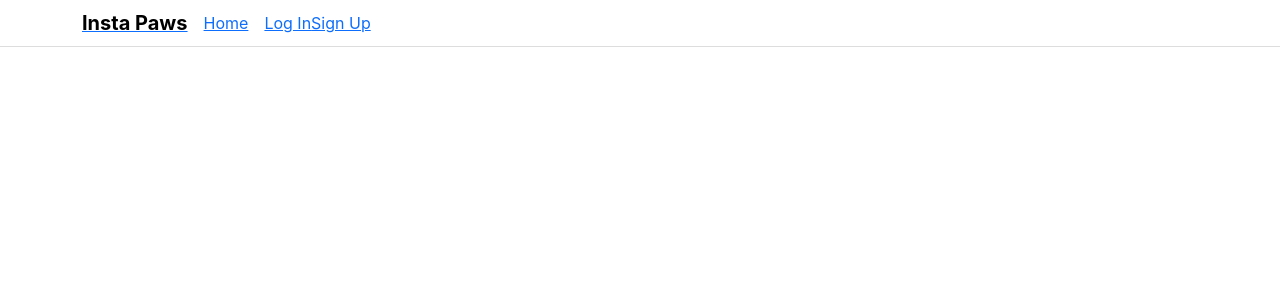
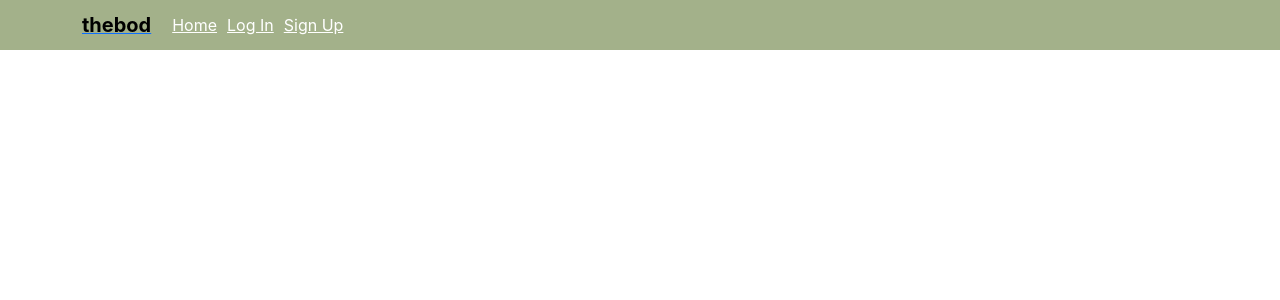
Before and after one commit to Brad-Hammond/instapawsapp, a React (Create React App) app: page / in a window 1280 px wide. Shown: the top 300 px of the page. Built offline with nearby package versions, Linux system fonts and the light colour scheme.

Commit message:
Feat: Updated NavBar component to include newley - crteated files / styles.

```diff
--- a/src/components/NavBar.js
+++ b/src/components/NavBar.js
@@ -1,6 +1,15 @@
 import React from "react";
 import { NavLink } from "react-router-dom";
+import useClickOutsideToggle from "../hooks/useClickOutsideToggle";
+import { removeTokenTimestamp } from "../utils/utils";
+import { useCookies } from "react-cookie";
+import {
+  useCurrentUser,
+  useSetCurrentUser,
+} from "../contexts/CurrentUserContext";
 import axios from "axios";
+import styles from "../styles/NavBar.module.css";
+import Avatar from "./Avatar";
 import { AiOutlineUser, AiOutlineLogout } from "react-icons/ai";
 import Navbar from "react-bootstrap/Navbar";
 import NavDropdown from "react-bootstrap/NavDropdown";
@@ -8,82 +17,118 @@ import Container from "react-bootstrap/Container";
 import Nav from "react-bootstrap/Nav";
 
 const NavBar = () => {
-    const currentUser = null;
-    const setCurrentUser = () => {};
+  const currentUser = useCurrentUser();
+  const setCurrentUser = useSetCurrentUser();
+  const [, , removeCookie] = useCookies(["refreshTokenTimestamp"]);
+  const { expanded, setExpanded, ref } = useClickOutsideToggle();
 
-    // logout handler
   const handleLogOut = async () => {
     try {
-          await axios.post("/dj-rest-auth/logout/");
+      await axios.post("dj-rest-auth/logout/");
+      removeCookie("refreshTokenTimestamp");
+      removeCookie("profile_id");
+      setExpanded(false);
       setCurrentUser(null);
+      removeTokenTimestamp();
     } catch (err) {
-          console.error("Error logging out:", err);
+      return err;
     }
   };
 
-    // Icon for creating new post
   const createPostIcon = (
-        <NavLink to="/posts/create">
-          <i className="fa-solid fa-plus"></i>
-          <span>Create Post</span>
-        </NavLink>
+    <NavLink
+      className={styles.NavLink}
+      activeClassName={styles.Active}
+      to="/posts/create"
+    ></NavLink>
   );
 
-     // Authenticated user icons
   const authIcons = (
+    <>
       <NavDropdown
         title={
-            <div style={{ display: "flex", alignItems: "center" }}>
-              <img
-                src="https://via.placeholder.com/40" // Placeholder image for user avatar
-                alt="User Avatar"
-                style={{ height: "40px", borderRadius: "50%", marginRight: "8px" }}
-              />
-              <span>Username</span>
+          <div className="expanded">
+            <Avatar src={currentUser?.profile_image} height={40} />
+            <span className="expanded">{currentUser?.username}</span>
           </div>
         }
         id="nav-dropdown"
       >
-          <NavDropdown.Item>
-            <NavLink to="/profiles/1">
-              <AiOutlineUser size={25} />
+        <NavDropdown.Item className={styles.DropdownMenu}>
+          <NavLink to={`/profiles/${currentUser?.profile_id}`}>
+            <AiOutlineUser
+              className={`${styles.NavbarExpandedIcons} ${styles.ProfileIcon}`}
+              size={25}
+            />
             My Profile
           </NavLink>
         </NavDropdown.Item>
-          <NavDropdown.Item onClick={handleLogOut}>
-            <AiOutlineLogout size={25} />
-            Log Out
+        <NavDropdown.Item className={styles.DropdownMenu}>
+          <NavLink className={styles.LogoutIcon} to="/" onClick={handleLogOut}>
+            <AiOutlineLogout
+              className={`${styles.NavbarExpandedIcons} ${styles.LogoutIcon}`}
+              size={25}
+            />
+            Log out
+          </NavLink>
         </NavDropdown.Item>
       </NavDropdown>
+    </>
   );
 
-    // Unauthenticated user icons
   const unAuthIcons = (
     <>
-      <NavLink to="/dj-rest-auth/login">
+      <NavLink
+        className={styles.NavLink}
+        activeClassName={styles.Active}
+        to="/login"
+      >
+        <i className="fa-solid fa-right-to-bracket"></i>
         <span>Log In</span>
       </NavLink>
-      <NavLink to="/dj-rest-auth/registration">
+      <NavLink
+        className={styles.NavLink}
+        activeClassName={styles.Active}
+        to="/signup"
+      >
+        <i className="fa-solid fa-person-circle-plus"></i>
         <span>Sign Up</span>
       </NavLink>
     </>
   );
-
   return (
-    <Navbar expand="md" fixed="top" style={{ backgroundColor: "#fff", borderBottom: "1px solid #ddd" }}>
+    <Navbar
+      expanded={expanded}
+      className={styles.NavBar}
+      expand="md"
+      fixed="top"
+    >
       <Container>
-        <NavLink to="/" aria-label="Insta Paws home navbar title">
+        <NavLink to="/" aria-label="thebod home navbar title">
           <Navbar.Brand>
-            <strong>Insta Paws</strong>
+            <span>
+              <strong>thebod</strong>
+            </span>
           </Navbar.Brand>
         </NavLink>
-        <Navbar.Toggle aria-controls="basic-navbar-nav" />
+        {currentUser && createPostIcon}
+        <Navbar.Toggle
+          onClick={() => setExpanded(!expanded)}
+          ref={ref}
+          className={styles.ToggleButton}
+          aria-controls="basic-navbar-nav"
+        />
         <Navbar.Collapse id="basic-navbar-nav">
           <Nav className="ml-auto">
-            <NavLink to="/" style={{ marginRight: "1rem" }}>
-              Home
+            <NavLink
+              exact
+              className={`${styles.NavLink} ${styles.Home}`}
+              activeClassName={styles.Active}
+              to="/"
+            >
+              <i className="fa-solid fa-house-chimney-window"></i>
+              <span>Home</span>
             </NavLink>
-            {currentUser ? createPostIcon : null}
             {currentUser ? authIcons : unAuthIcons}
           </Nav>
         </Navbar.Collapse>
```
Lines whose indentation alone changed are shown as unchanged.
